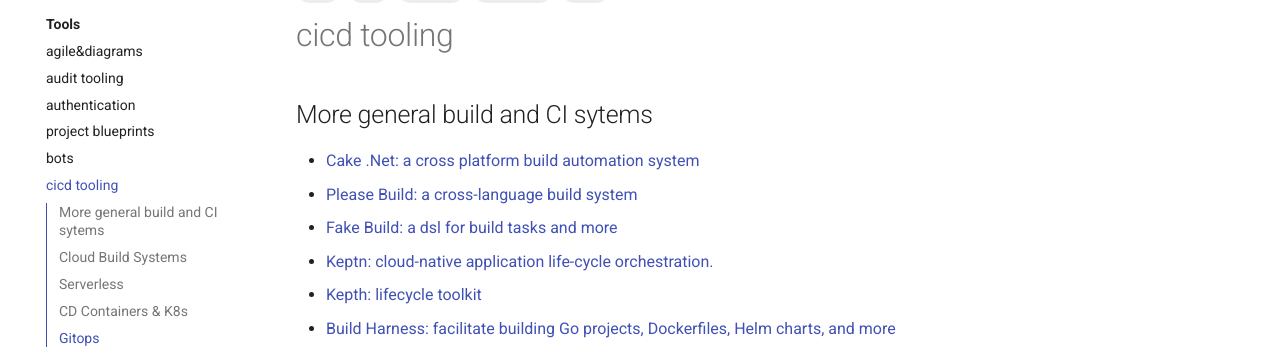
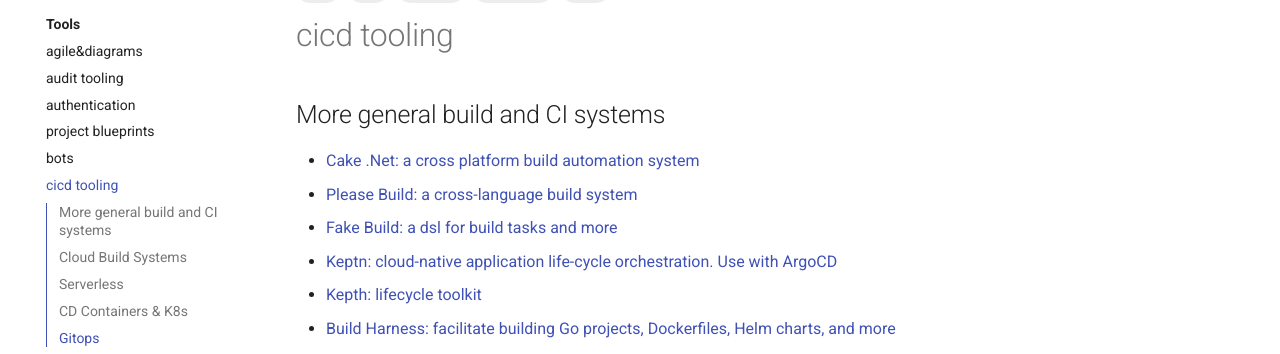
Before and after one commit to ivankatliarchuk/knowledge-base, an MkDocs documentation site: the page built from docs/tools/cicd.md, in a window 1280 px wide and 1370 px high. Shown: the part 171-525 px from the top of the window. Built offline with MkDocs 1.6.1 and Material for MkDocs 9.7.7, drawn with Linux system fonts in a browser that asks for light colours; comment, search, counter and statistics services are not loaded.

Commit message:
added keptn
Signed-off-by: ivan katliarchuk <ivan.katliarchuk@gmail.com>

```diff
--- a/docs/tools/cicd.md
+++ b/docs/tools/cicd.md
@@ -8,12 +8,12 @@
 published: true
 ---
 
-## More general build and CI sytems
+## More general build and CI systems
 
 - [Cake .Net: a cross platform build automation system](https://github.com/cake-build/cake){:target="_blank"}
 - [Please Build: a cross-language build system](https://please.build){:target="_blank"}
 - [Fake Build: a dsl for build tasks and more](https://fake.build){:target="_blank"}
-- [Keptn: cloud-native application life-cycle orchestration.](https://github.com/keptn/keptn){:target="_blank"}
+- [Keptn: cloud-native application life-cycle orchestration. Use with ArgoCD](https://github.com/keptn/keptn){:target="_blank"}
 - [Kepth: lifecycle toolkit](https://github.com/keptn/lifecycle-toolkit){:target="_blank"}
 - [Build Harness: facilitate building Go projects, Dockerfiles, Helm charts, and more][cloudposse-harness]{:target="_blank"}
 - [Spinnaker: cloud natime continuous delivery](https://spinnaker.io/)
```
